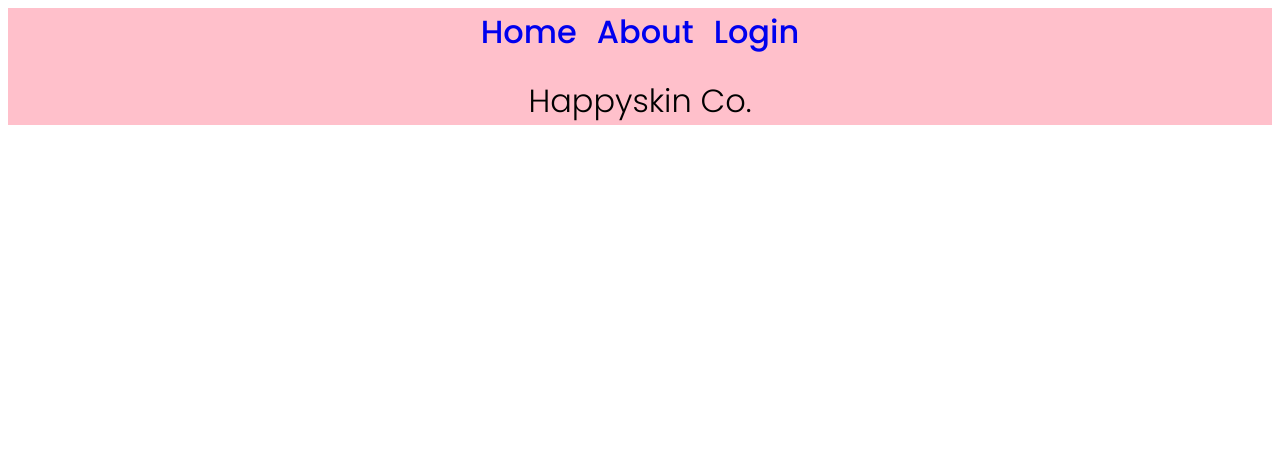
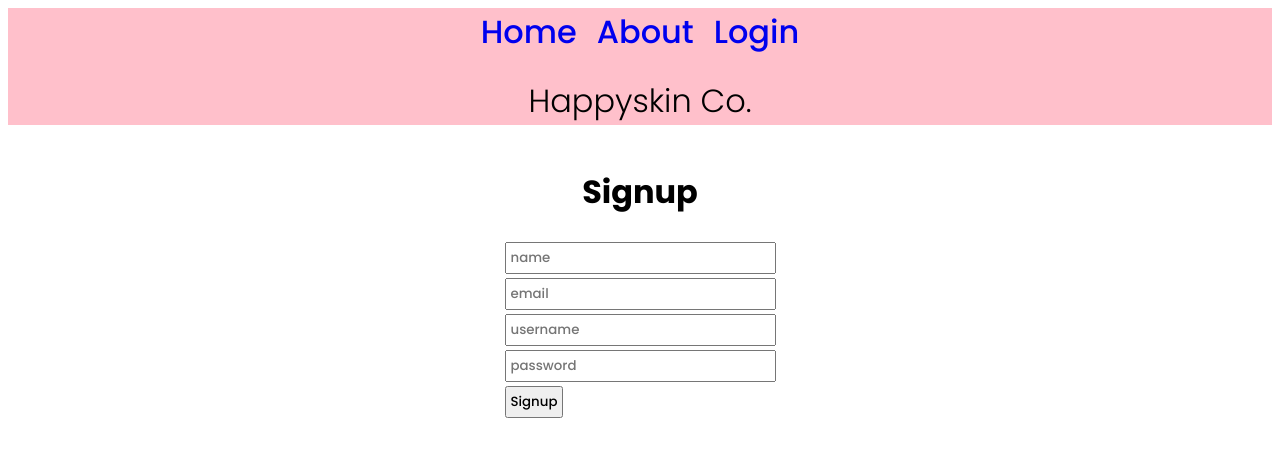
Before and after one commit to hpmarsle/happyskin, a React (Create React App) app: page /signup in a window 1280 px wide. Shown: the top 456 px of the page. Built offline with nearby package versions, Linux system fonts and the light colour scheme; no server answers.

Commit message:
Create Signup route and component

```diff
--- a/src/App.js
+++ b/src/App.js
@@ -5,6 +5,7 @@ import About from './components/navigation/About'
 import Login from './components/navigation/Login'
 import Logout from './components/navigation/Logout'
 import Home from './components/navigation/Home'
+import Signup from './components/navigation/Signup'
 import './App.css'
 import { connect } from 'react-redux'
 import { getCurrentUser } from './actions/currentUser'
@@ -24,6 +25,7 @@ class App extends React.Component {
           <NavBar />
           <Route path='/' component={Home} />
           <Route path='/about' component={About} />
+          <Route path='/signup' component={Signup} />
           <Route path='/login' component={Login} />
           <Route path='/logout' component={Logout} />
         </div>
--- /dev/null
+++ b/src/components/navigation/Signup.js
@@ -0,0 +1,21 @@
+import React from 'react'
+
+export default function Signup() {
+  const handleSubmit = (event) => {
+    event.preventDefault()
+
+    //send form and create new user with it, send to backend
+  }
+  return (
+    <div>
+      <h1>Signup</h1>
+      <form onSubmit={handleSubmit}>
+        <input name='name' type='text' placeholder='name' />
+        <input name='email' type='email' placeholder='email' />
+        <input name='username' type='text' placeholder='username' />
+        <input name='password' type='password' placeholder='password' />
+        <input type='submit' value='Signup' />
+      </form>
+    </div>
+  )
+}
```
